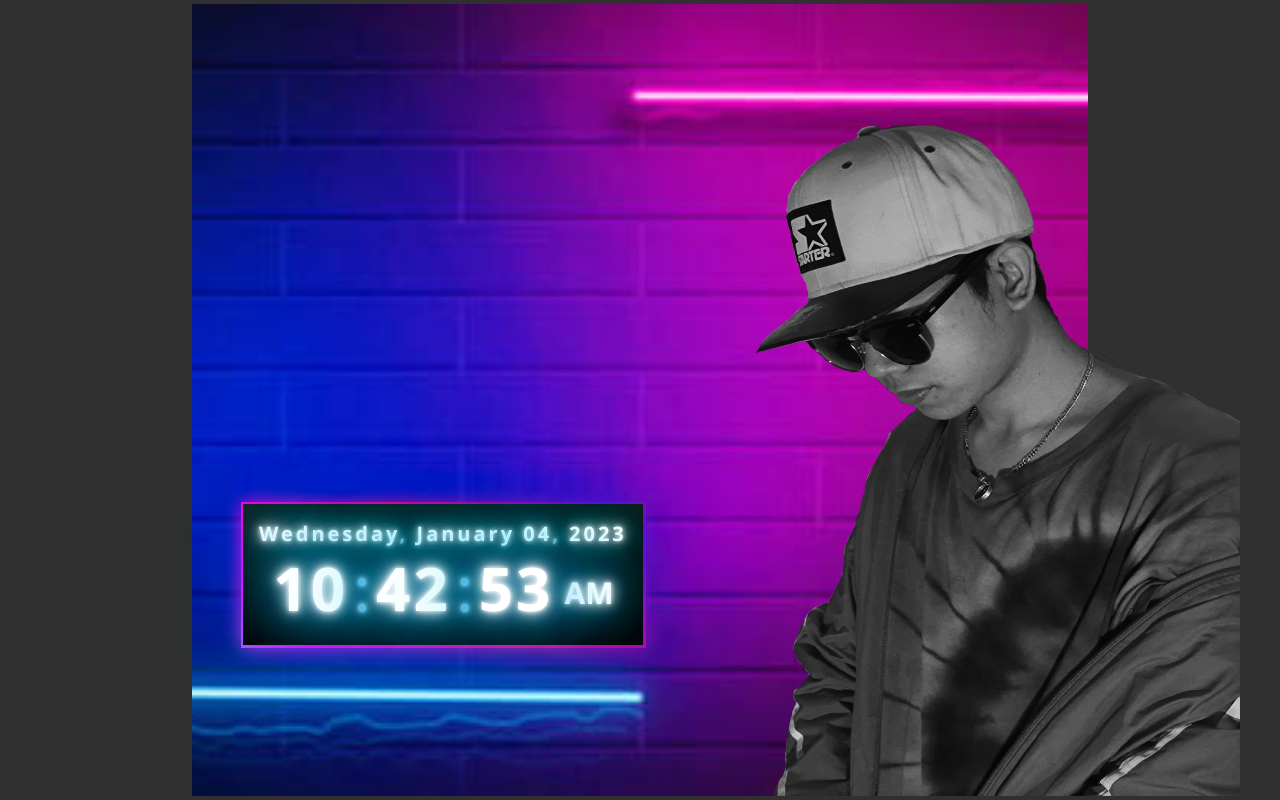
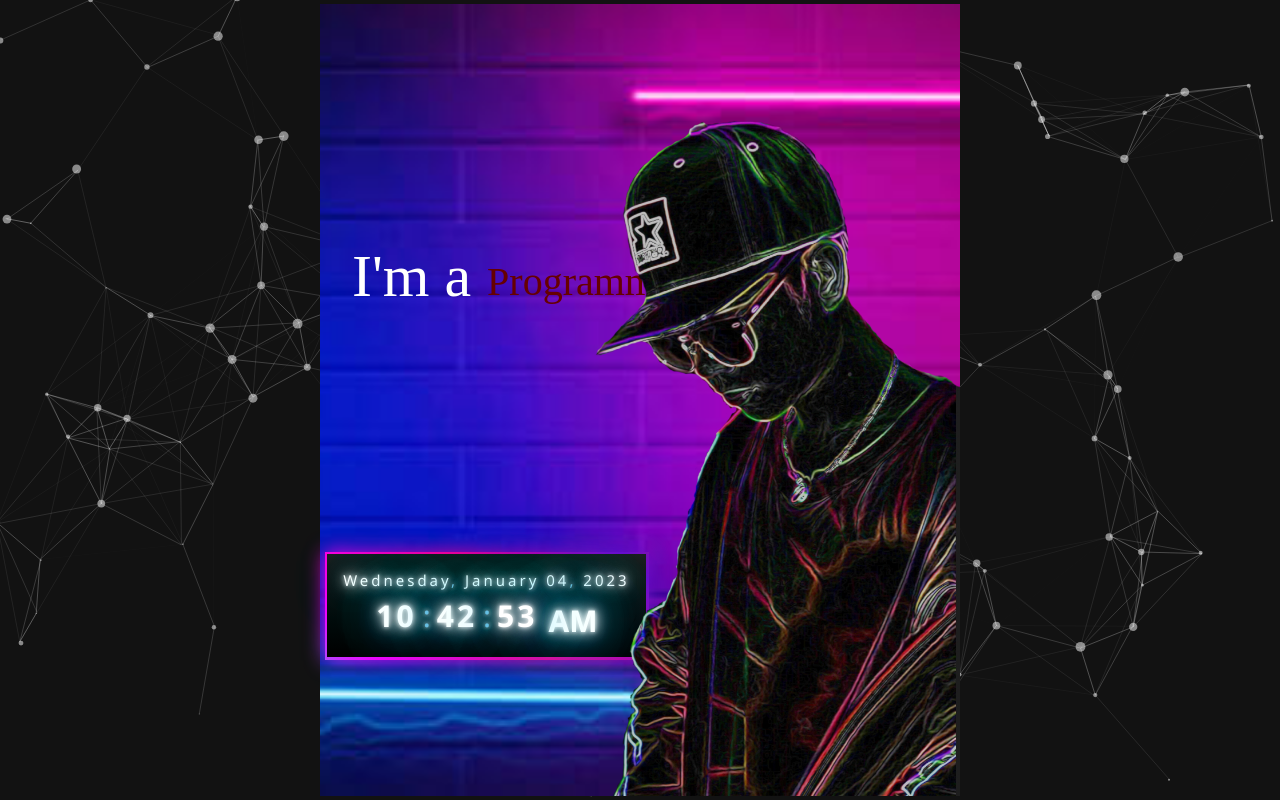
Before and after one commit to JpMayor1/Digital-Clock, a plain HTML site: page index.html in a window 1280 px wide. Drawn offline with nearby package versions, Linux system fonts and the light colour scheme; animation ran at ten frames a second.

Commit message:
2nd Commit

```diff
--- a/index.html
+++ b/index.html
@@ -4,12 +4,22 @@
         <meta charset="UTF-8" />
         <meta http-equiv="X-UA-Compatible" content="IE=edge" />
         <meta name="viewport" content="width=device-width, initial-scale=1.0" />
+        <script src="http://cdn.jsdelivr.net/particles.js/2.0.0/particles.min.js"></script>
         <title>Digital Clock</title>
         <link rel="stylesheet" href="style.css" />
     </head>
-    <body onload="initClock()">
+    <body id="animated-background" onload="initClock()">
             <!--digital clock start-->
             <div class="wrapper">
+                <div class="txt-wrapper">
+                <div class="static-txt">I'm a</div>
+                <ul class="dynamic-txt">
+                    <li><p>Programmer</p></li>
+                    <li><p>Developer</p></li>
+                    <li><p>Designer</p></li>
+                </ul>
+            </div>
+
                 <div class="datetime glow">
                     <div class="date">
                         <span id="dayname">Day</span>,
@@ -25,10 +35,128 @@
                 </div>
 
                 <div class="img">
-            <img src="/img/my image b&w.png" alt="">
+                    <img src="/img/Sideview.png" alt="" />
                 </div>
             </div>
-
     <script src="script.js"></script>
 </body>
+    <script>
+        particlesJS("animated-background", {
+            particles: {
+                number: {
+                    value: 100,
+                    density: {
+                        enable: true,
+                        value_area: 800,
+                    },
+                },
+                color: {
+                    value: "#ffffff",
+                },
+                shape: {
+                    type: "circle",
+                    stroke: {
+                        width: 0,
+                        color: "#000000",
+                    },
+                    polygon: {
+                        nb_sides: 5,
+                    },
+                    image: {
+                        src: "img/github.svg",
+                        width: 100,
+                        height: 100,
+                    },
+                },
+                opacity: {
+                    value: 0.5,
+                    random: false,
+                    anim: {
+                        enable: false,
+                        speed: 1,
+                        opacity_min: 0.1,
+                        sync: false,
+                    },
+                },
+                size: {
+                    value: 5,
+                    random: true,
+                    anim: {
+                        enable: false,
+                        speed: 40,
+                        size_min: 0.1,
+                        sync: false,
+                    },
+                },
+                line_linked: {
+                    enable: true,
+                    distance: 150,
+                    color: "#ffffff",
+                    opacity: 0.4,
+                    width: 1,
+                },
+                move: {
+                    enable: true,
+                    speed: 6,
+                    direction: "none",
+                    random: false,
+                    straight: false,
+                    out_mode: "out",
+                    attract: {
+                        enable: false,
+                        rotateX: 600,
+                        rotateY: 1200,
+                    },
+                },
+            },
+            interactivity: {
+                detect_on: "canvas",
+                events: {
+                    onhover: {
+                        enable: true,
+                        mode: "repulse",
+                    },
+                    onclick: {
+                        enable: true,
+                        mode: "push",
+                    },
+                    resize: true,
+                },
+                modes: {
+                    grab: {
+                        distance: 400,
+                        line_linked: {
+                            opacity: 1,
+                        },
+                    },
+                    bubble: {
+                        distance: 400,
+                        size: 40,
+                        duration: 2,
+                        opacity: 8,
+                        speed: 3,
+                    },
+                    repulse: {
+                        distance: 200,
+                    },
+                    push: {
+                        particles_nb: 4,
+                    },
+                    remove: {
+                        particles_nb: 2,
+                    },
+                },
+            },
+            retina_detect: true,
+            config_demo: {
+                hide_card: false,
+                background_color: "#b61924",
+                background_image: "",
+                background_position: "50% 50%",
+                background_repeat: "no-repeat",
+                background_size: "cover",
+            },
+        });
+    </script>
+
 </html>
--- a/style.css
+++ b/style.css
@@ -3,47 +3,103 @@
     padding: 0;
     box-sizing: border-box;
 }
-body {
-    background: rgb(49, 48, 48);
+#animated-background {
+    position: absolute;
+    background: #121212;
     height: 100vh;
     width: 100vw;
     display: flex;
     align-items: center;
     justify-content: center;
 }
+
 .wrapper {
     height: 99vh;
-    width: 70%;
+    width: 50%;
     display: flex;
     justify-content: space-evenly;
     align-items: center;
-    position: relative;
+    position: absolute;
+    left: 25%;
+    background-color: rgb(0, 0, 136);
     background-image: url(/img/images.jpeg);
-    z-index: -3;
+    z-index: 1;
     background-position: center;
     background-size: cover;
     background-repeat: no-repeat;
 }
 
+.txt-wrapper {
+    position: absolute;
+    top: 30%;
+    left: 5%;
+    display: flex;
+}
+
+.txt-wrapper .static-txt {
+    color: white;
+    font-size: 60px;
+    font-weight: 400px;
+}
+
+.txt-wrapper .dynamic-txt {
+    height: 80px;
+    margin-left: 1rem;
+    line-height: 80px;
+    overflow: hidden;
+}
+
+.txt-wrapper .dynamic-txt li {
+    color: #660101;
+    list-style: none;
+    font-size: 40px;
+    font-weight: 500px;
+    position: relative;
+    top: 0;
+    animation: slide 5s steps(3) infinite;
+}
+
+@keyframes slide {
+    100% {
+        top: -240px;
+    }
+}
+
+.dynamic-txt li p {
+    position: relative;
+}
+
 .datetime {
-    animation: glow 0.50s ease-in-out infinite alternate-reverse;
+    animation: glow 0.5s ease-in-out infinite alternate-reverse;
     padding: 1rem;
     font-family: "Segoe UI", sans-serif;
     color: #89c4e1;
     height: auto;
     width: auto;
     position: relative;
-    bottom: -22%;
-    left: -22%;
+    bottom: -26%;
+    left: -24%;
     background: linear-gradient(0deg, black, rgb(32, 31, 31));
 }
 
-.glow::before, .glow::after{
-    content: '';
+.glow::before,
+.glow::after {
+    content: "";
     position: absolute;
     left: -2px;
     top: -2px;
-    background: linear-gradient(45deg, #e6fb84, #ff6600, #00ff66, #00ffff, #ff00ff, #ff0099, #6e0dd0, #ff3300, #099fff);
+    background: linear-gradient(
+        45deg,
+        #e6fb84,
+        #ff6600,
+        #00ff66,
+        #00ffff,
+        #ff00ff,
+        #ff0099,
+        #6e0dd0,
+        #ff3300,
+        #099fff
+    );
     background-size: 400%;
     width: calc(100% + 5px);
     height: calc(100% + 5px);
@@ -51,7 +107,7 @@ body {
     animation: animate 20s linear infinite;
 }
 
-@keyframes animate{
+@keyframes animate {
     0% {
         background-position: 0 0;
     }
@@ -69,14 +125,14 @@ body {
 
 .date {
     cursor: default;
-    font-size: 20px;
-    font-weight: 600;
+    font-size: 15px;
+    font-weight: 400;
     text-align: center;
     letter-spacing: 3px;
 }
 
 .time {
-    font-size: 60px;
+    font-size: 30px;
     display: flex;
     justify-content: center;
     align-items: center;
@@ -117,7 +173,7 @@ body {
 }
 
 span {
-    animation: glow 0.50s ease-in-out infinite alternate-reverse;
+    animation: glow 0.5s ease-in-out infinite alternate-reverse;
 }
 
 @keyframes glow {
@@ -127,17 +183,11 @@ span {
             0 0 90px rgb(0, 183, 255), 0 0 100px rgb(0, 183, 255),
             0 0 150px rgb(0, 183, 255);
     }
-    0%{
-        text-shadow:
-    0 0 4px #fff,
-    0 0 10px #fff,
-    0 0 18px #fff,
-    0 0 38px rgb(0, 183, 255),
-    0 0 73px rgb(0, 183, 255),
-    0 0 80px rgb(0, 183, 255),
-    0 0 94px rgb(0, 183, 255),
-    0 0 140px rgb(0, 183, 255),
-    ;
+    0% {
+        text-shadow: 0 0 4px #fff, 0 0 10px #fff, 0 0 18px #fff,
+            0 0 38px rgb(0, 183, 255), 0 0 73px rgb(0, 183, 255),
+            0 0 80px rgb(0, 183, 255), 0 0 94px rgb(0, 183, 255),
+            0 0 140px rgb(0, 183, 255);
     }
 }
 
@@ -145,15 +195,17 @@ span {
     height: 100vh;
     width: 30vw;
     position: absolute;
-    right: 11%;
+    right: 0;
     bottom: 0;
     cursor: default;
 }
 
 .img img {
-    height: 87%;
+    height: 85%;
     width: auto;
     cursor: default;
     position: absolute;
     bottom: 0;
+    right: 0;
+    z-index: 2;
 }
```
Also changed, not shown: img/Sideview.png (added), script.js (line endings or trailing spaces). Lines whose indentation alone changed are shown as unchanged.
